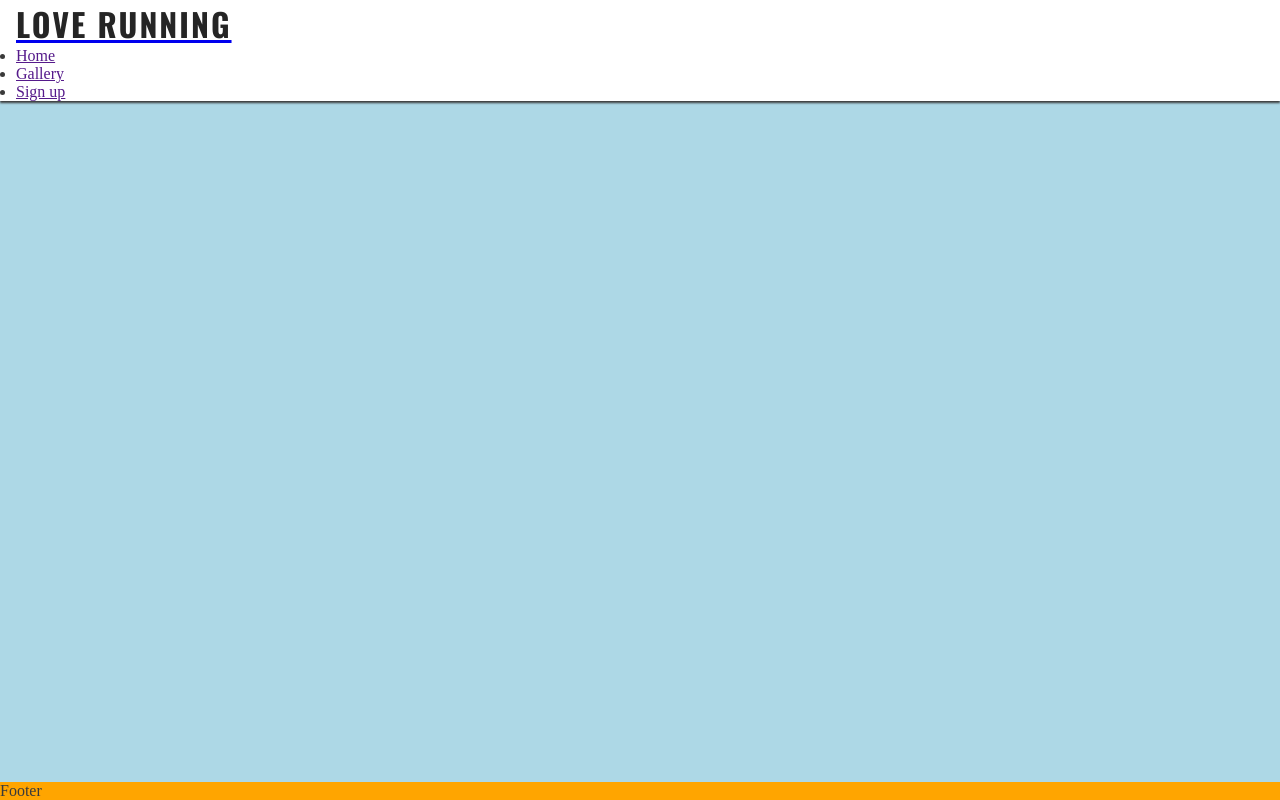
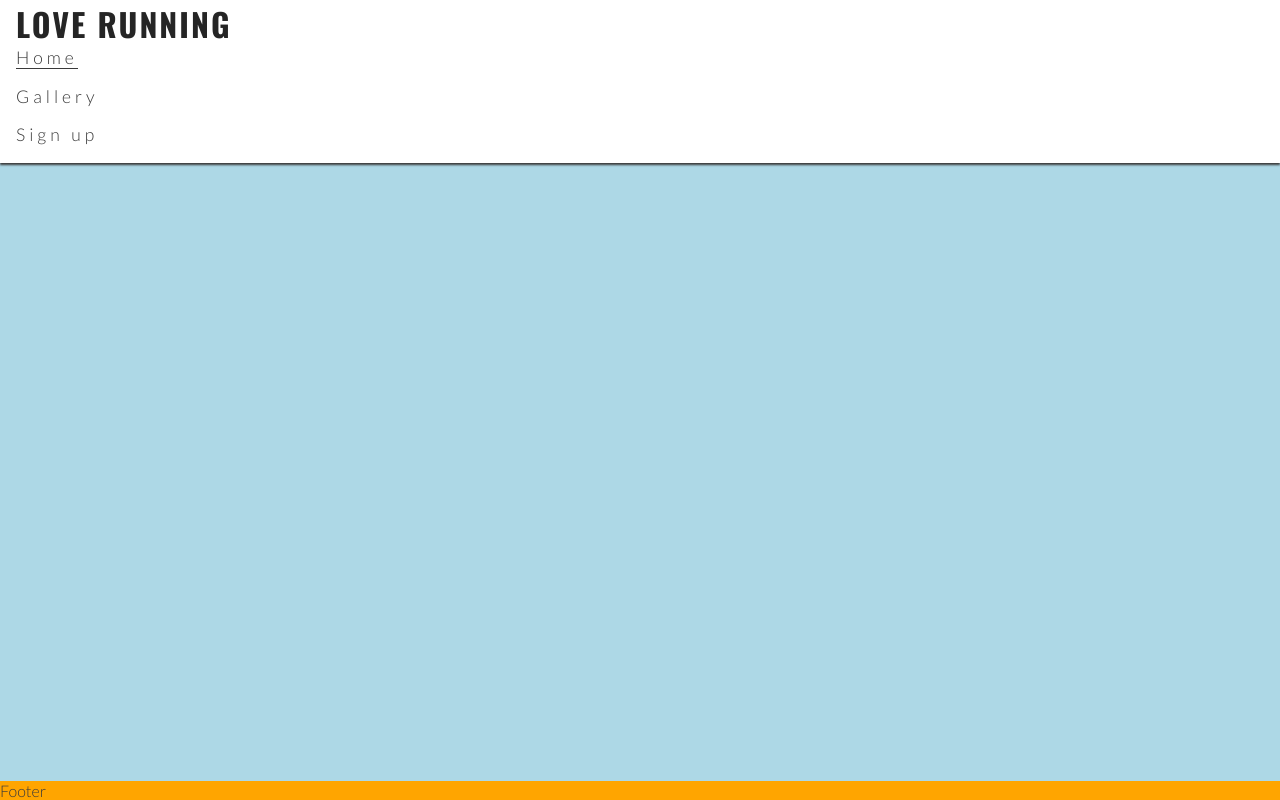
Before and after one commit to hawarda1/love-running, a plain HTML site: page index.html in a window 1280 px wide. Drawn offline with nearby package versions, Linux system fonts and the light colour scheme.

Commit message:
Style the navbar menu

```diff
--- a/assets/css/style.css
+++ b/assets/css/style.css
@@ -15,23 +15,43 @@ body {
     flex-direction: column;
     /* Generic project styles */
     color: #3a3a3a;
+    font-family: 'Lato', sans-serif;
 }
 
 /* Header */
 header {
     background-color: #ffffff;
-        padding: 0 1rem;
-        position: fixed;
-        z-index: 99;
-        width: 100%;
-        box-shadow: 0 2px 2px #3a3a3a;
+    padding: 0 1rem;
+    position: fixed;
+    z-index: 99;
+    width: 100%;
+    box-shadow: 0 2px 2px #3a3a3a;
+}
+
+header a {
+    text-decoration: none;
+    color: inherit;
 }
 
 h1 {
     font-family: 'Oswald', sans-serif;
     text-transform: uppercase;
     letter-spacing: 2px;
-    color:#252525;
+    color: #252525;
+}
+
+#menu {
+    font-size: 110%;
+    letter-spacing: 4px;
+    list-style-type: none;
+}
+
+#menu>li {
+    margin-bottom: 1em;
+}
+
+.active {
+    border-bottom: 1px solid #3a3a3a;
 }
 
 /* Main content */
@@ -39,8 +59,6 @@ main {
     background-color: lightblue;
     /* Make main element take up any surplus space to push footer down */
     flex: 1 0 auto;
-    font-family: 'Lato', sans-serif ;
-
 }
 
 /* Footer */
--- a/index.html
+++ b/index.html
@@ -38,9 +38,9 @@
         </a>
 
             <nav>
-                <ul>
+                <ul id="menu">
                     <li>
-                        <a href="">Home</a>
+                    <a href="" class="active">Home</a></li>
                     </li>
                     <li>
                         <a href="">Gallery</a>
```
